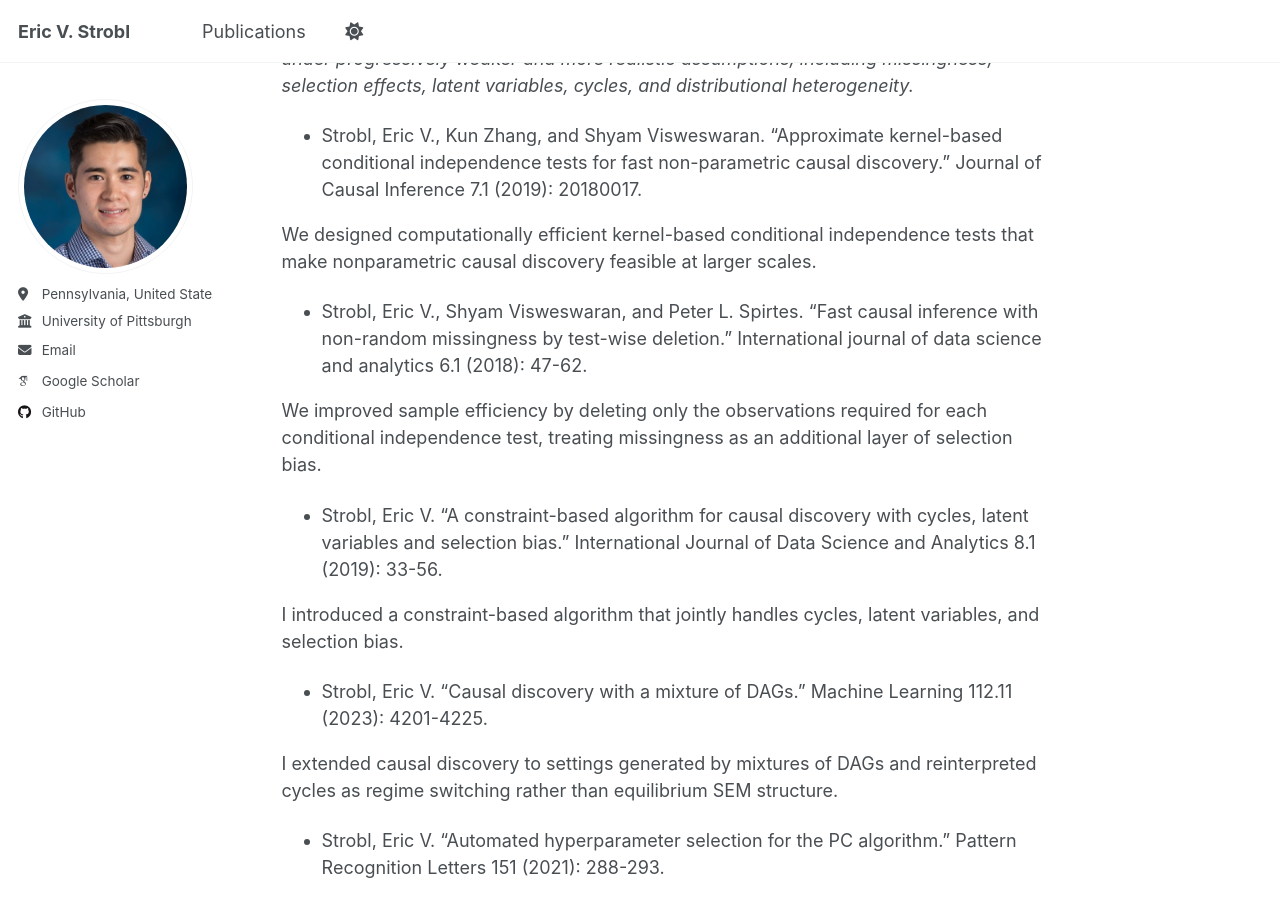
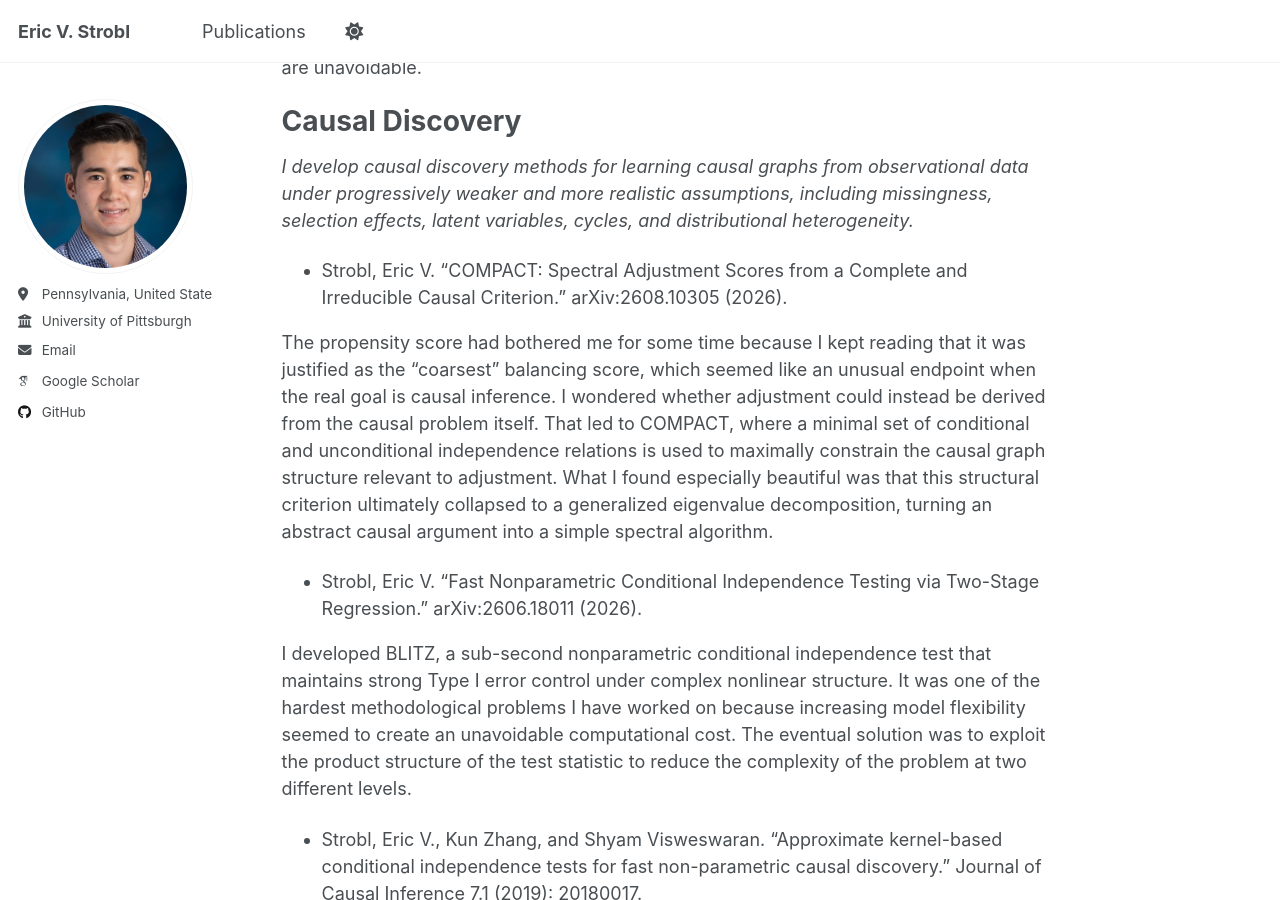
Before and after one commit to ericstrobl/ericstrobl.github.io, a Jekyll site: the page built from _pages/about.md, in a window 1280 px wide and 900 px high, scrolled down 3831 px. Built offline with Jekyll 4.4.1, drawn with Linux system fonts in a browser that asks for light colours; some web fonts are replaced; a script that is not in the unit is left out; some of the changed text lies outside the part shown.

Commit message:
Update about.md

```diff
--- a/_pages/about.md
+++ b/_pages/about.md
@@ -22,9 +22,9 @@ This Perspective articulates why outcome learning matters and provides practical
 - Strobl, Eric V. "Oxytocin Enhances Social-Emotional Reciprocity in Autism." medRxiv (2025): 2025-07.
 
 Using the SCORE algorithm, I detected subtle but consistent oxytocin effects on social-emotional reciprocity---an area where conventional total scores and subscores have repeatedly produced null or inconsistent findings.
-- Strobl, Eric V. "Mendelianization: Concentrating Polygenic Signal into a Single Causal Locus." medRxiv (2025): 2025-10.
+- Strobl, Eric V. "Mendelianization: Concentrating polygenic signal into a single causal locus." Genetic Epidemiology 50.6 (2026): e70053.
 
-I used outcome learning to construct outcomes that concentrate polygenic association signal onto a single locus, improving interpretability and downstream causal localization.
+I used outcome learning to construct phenotypes that concentrate polygenic association signal onto individual genetic loci, improving interpretability and causal localization. This work grew out of both my outcome-learning research and my interest in identifying genetic root causes of disease. A central goal was to base causal localization on assumptions stated directly in terms of genetic architecture, while avoiding generic causal-model assumptions such as consistency, exclusion restrictions, or an underlying DAG whenever possible.
 - Strobl, Eric V. "Learning Causally Predictable Outcomes from Psychiatric Longitudinal Data." Biocomputing 2026: Proceedings of the Pacific Symposium. 2025.
 
 I showed that the transient nature of certain treatments can enable robust causal inference from longitudinal psychiatric data, even when latent confounding is present.
@@ -34,7 +34,7 @@ Instead of prespecifying outcomes, I developed SCORE to learn outcomes that are
 - Strobl, Eric V. "Consistent differential effects of bupropion and mirtazapine in major depression." Journal of Affective Disorders 388 (2025): 119551.
 
 Using our Supervised Varimax algorithm, I identified consistent and clinically meaningful differential effects between bupropion and mirtazapine---addressing a long-standing gap where randomized trials have struggled to separate these medications despite clear differences in clinical practice.
-- Strobl, Eric V. "Unique Behavior Profiles that Specify Mental Distress in Autism." medRxiv (2025): 2025-02.
+- Strobl, Eric V. "Unique Behavior Profiles that Specify Mental Distress in Autism." Journal of Autism and Developmental Disorders (in press)
 
 I linked caregiver-observed behavior patterns to specific forms of mental distress, enabling more precise clinical interpretation for patients who cannot reliably communicate internal states and revealing autism-specific internalizing and externalizing profiles. I further organized these interpretations into clinician-familiar diagnostic categories to facilitate translation to routine practice.
 - Strobl, Eric V., and Semmie Kim. 2026. “Learning Outcomes That Maximally Differentiate Psychiatric Treatments,” International Journal of Methods in Psychiatric Research: e70074.
@@ -74,6 +74,14 @@ Causal Discovery
 ======
 _I develop causal discovery methods for learning causal graphs from observational data under progressively weaker and more realistic assumptions, including missingness, selection effects, latent variables, cycles, and distributional heterogeneity._
 
+- Strobl, Eric V. "COMPACT: Spectral Adjustment Scores from a Complete and Irreducible Causal Criterion." arXiv:2608.10305 (2026).
+
+The propensity score had bothered me for some time because I kept reading that it was justified as the “coarsest” balancing score, which seemed like an unusual endpoint when the real goal is causal inference. I wondered whether adjustment could instead be derived from the causal problem itself. That led to COMPACT, where a minimal set of conditional and unconditional independence relations is used to maximally constrain the causal graph structure relevant to adjustment. What I found especially beautiful was that this structural criterion ultimately collapsed to a generalized eigenvalue decomposition, turning an abstract causal argument into a simple spectral algorithm.
+
+- Strobl, Eric V. "Fast Nonparametric Conditional Independence Testing via Two-Stage Regression." arXiv:2606.18011 (2026).
+
+I developed BLITZ, a sub-second nonparametric conditional independence test that maintains strong Type I error control under complex nonlinear structure. It was one of the hardest methodological problems I have worked on because increasing model flexibility seemed to create an unavoidable computational cost. The eventual solution was to exploit the product structure of the test statistic to reduce the complexity of the problem at two different levels.
+
 - Strobl, Eric V., Kun Zhang, and Shyam Visweswaran. "Approximate kernel-based conditional independence tests for fast non-parametric causal discovery." Journal of Causal Inference 7.1 (2019): 20180017.
 
 We designed computationally efficient kernel-based conditional independence tests that make nonparametric causal discovery feasible at larger scales.
@@ -92,3 +100,10 @@ I proposed a stability-based modification to PC that selects the significance th
 - Strobl, Eric V., Peter L. Spirtes, and Shyam Visweswaran. "Estimating and controlling the false discovery rate of the pc algorithm using edge-specific p-values." ACM Transactions on Intelligent Systems and Technology (TIST) 10.5 (2019): 1-37.
 
 We derived edge-specific p-value bounds for PC and use them to control false discoveries, enabling more principled uncertainty quantification in learned causal graphs.
+
+
+Others
+======
+- Strobl, Eric V. "Global Interpretability via Automated Preprocessing: A Framework Inspired by Psychiatric Questionnaires." arXiv:2602.23459 (2026).
+
+I took a stab at a problem outside my usual comfort zone: model interpretability. Instance-specific explanations such as SHAP values felt too unstable for clinical use because they can change across patients and outcomes, so I wanted a single interpretable model that still retained nonlinear predictive accuracy. The key realization was that a nonlinear prediction problem could be decomposed into an interpretable preprocessing step followed by a simple linear model. What made this work was that the nonlinearity was not arbitrary; it had to behave like genuine preprocessing, preserving the meaning of the original variables while extracting the structure needed for prediction.
```
